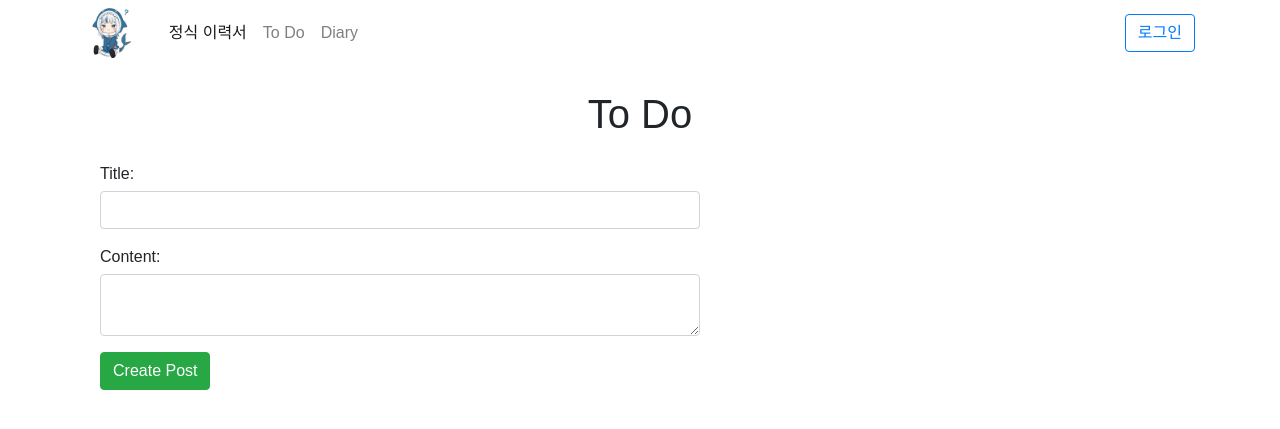
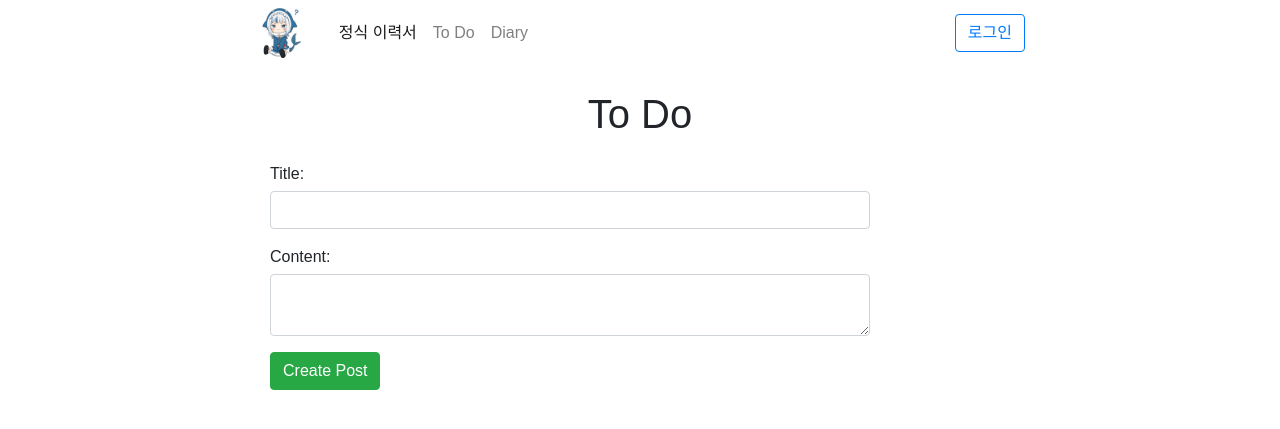
Before and after one commit to sk7556/tokyoDjango, a Django app: page /todo/ in a window 1280 px wide. Shown: the top 429 px of the page. Run offline with Django 4.2, Linux system fonts and the light colour scheme; some libraries are stand-ins or nearby versions.

Commit message:
html container set

```diff
--- a/tokyoProject/static/css/base_css.css
+++ b/tokyoProject/static/css/base_css.css
@@ -1,3 +1,8 @@
 #logo {
     margin-right:30px;
 }
+
+.container {
+    max-width: 800px; /* 컨테이너 최대 너비 설정 */
+    margin: 0 auto; /* 가운데 정렬 */
+}
--- a/tokyoProject/templates/resume/resume.html
+++ b/tokyoProject/templates/resume/resume.html
@@ -21,11 +21,6 @@
         /* 테마 색상 및 폰트 설정 */
         h2, p {
             color: #0B65C2; /* 블루색 헤더 및 본문 색상 */
-        }
-
-        .container {
-            max-width: 800px; /* 컨테이너 최대 너비 설정 */
-            margin: 0 auto; /* 가운데 정렬 */
         }
     </style>
 {% endblock %}
```
